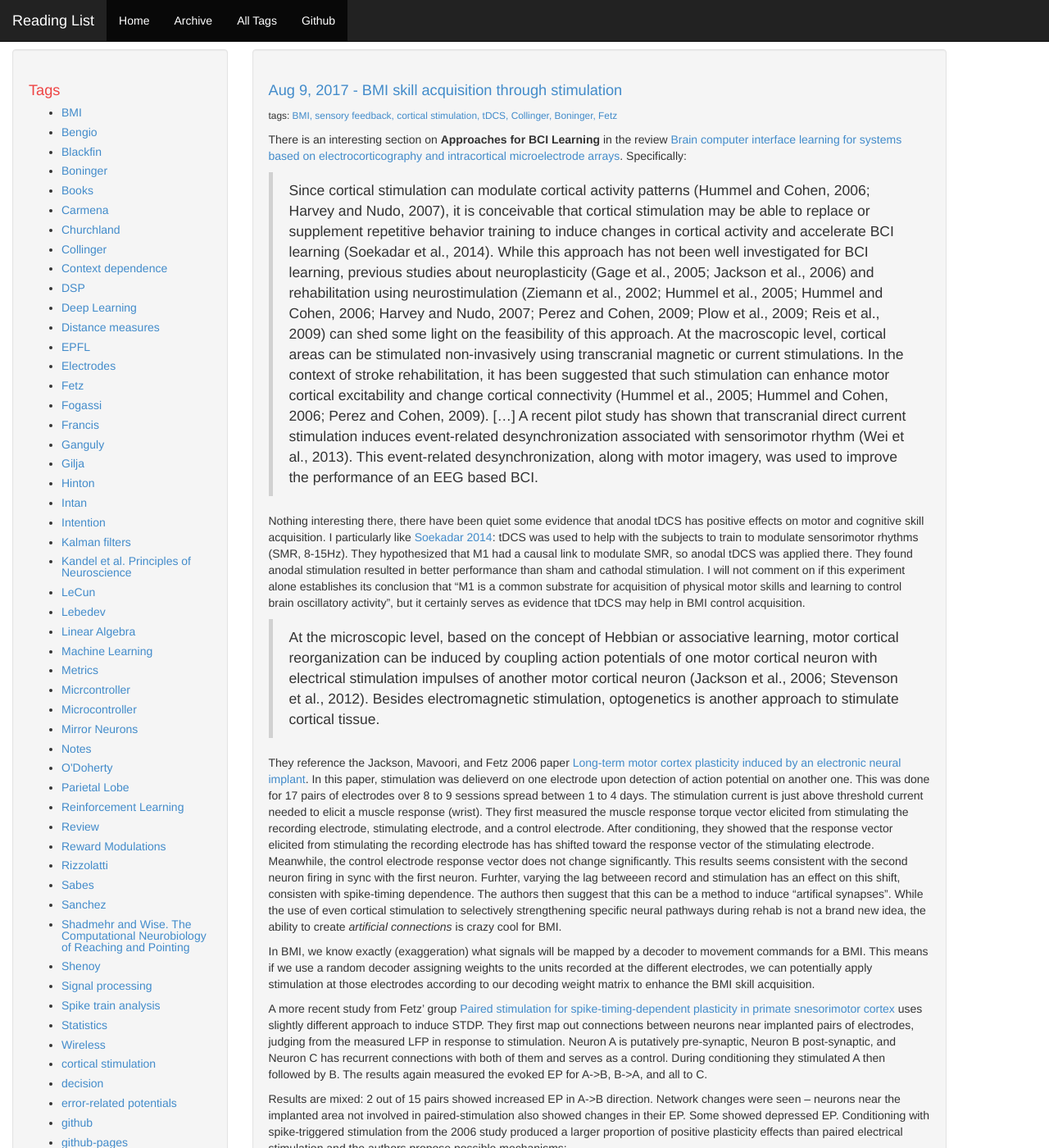
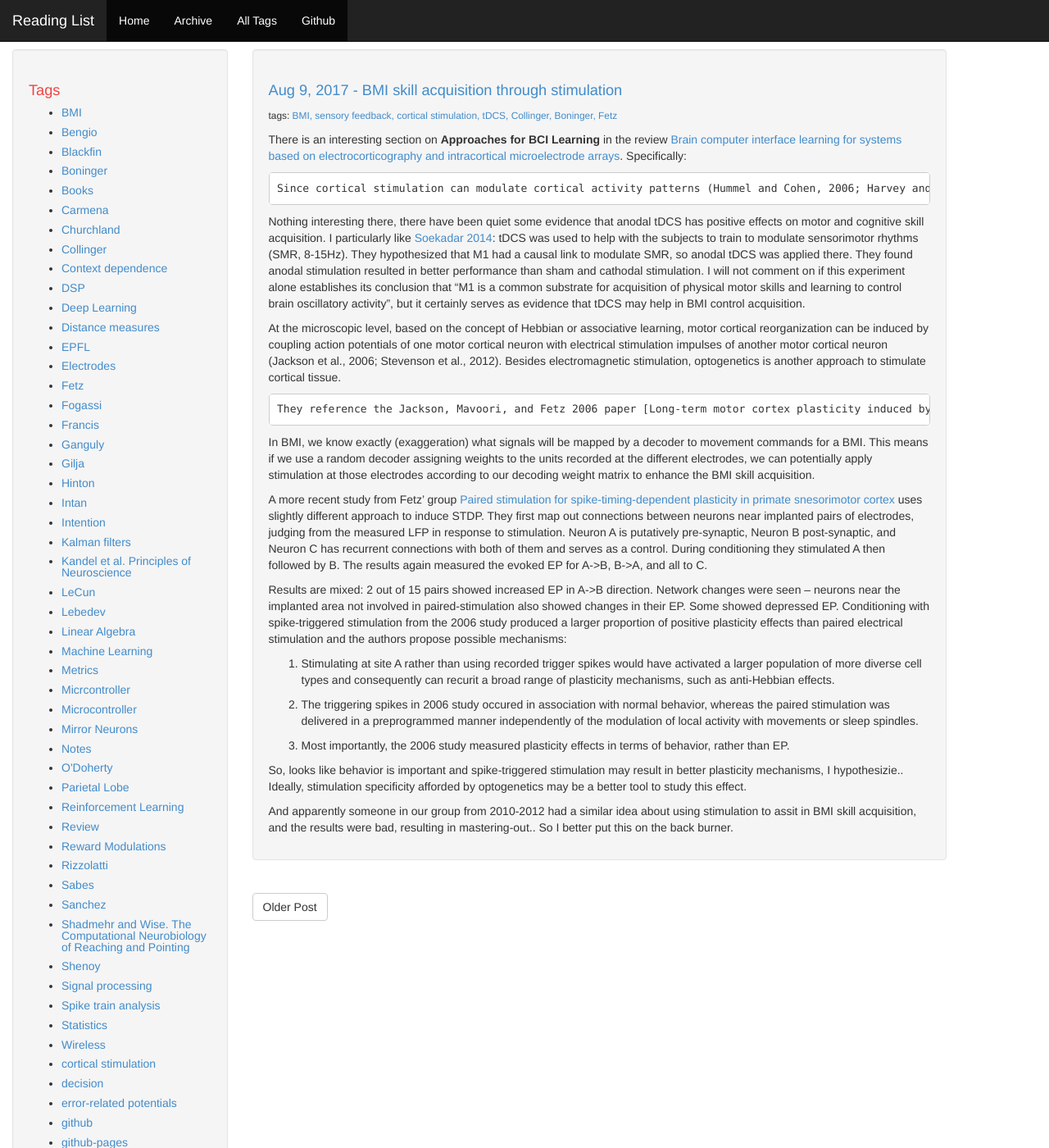
Before and after one commit to allenyin/reading_list, a Jekyll site: the page built from _posts/2017-08-07-BMISkillAcquisitionThruStim.md, in a window 1280 px wide and 1400 px high. Shown: the whole window at 82% size. Built offline with Jekyll 4.4.1, drawn with Linux system fonts in a browser that asks for light colours.

Commit message:
Just changed some formatting

````diff
--- a/_posts/2017-08-07-BMISkillAcquisitionThruStim.md
+++ b/_posts/2017-08-07-BMISkillAcquisitionThruStim.md
@@ -15,13 +15,17 @@ tags:
 
 There is an interesting section on **Approaches for BCI Learning** in the review [Brain computer interface learning for systems based on electrocorticography and intracortical microelectrode arrays](http://journal.frontiersin.org/article/10.3389/fnint.2015.00040/full#h6). Specifically:
 
-> Since cortical stimulation can modulate cortical activity patterns (Hummel and Cohen, 2006; Harvey and Nudo, 2007), it is conceivable that cortical stimulation may be able to replace or supplement repetitive behavior training to induce changes in cortical activity and accelerate BCI learning (Soekadar et al., 2014). While this approach has not been well investigated for BCI learning, previous studies about neuroplasticity (Gage et al., 2005; Jackson et al., 2006) and rehabilitation using neurostimulation (Ziemann et al., 2002; Hummel et al., 2005; Hummel and Cohen, 2006; Harvey and Nudo, 2007; Perez and Cohen, 2009; Plow et al., 2009; Reis et al., 2009) can shed some light on the feasibility of this approach. At the macroscopic level, cortical areas can be stimulated non-invasively using transcranial magnetic or current stimulations. In the context of stroke rehabilitation, it has been suggested that such stimulation can enhance motor cortical excitability and change cortical connectivity (Hummel et al., 2005; Hummel and Cohen, 2006; Perez and Cohen, 2009). [...] A recent pilot study has shown that transcranial direct current stimulation induces event-related desynchronization associated with sensorimotor rhythm (Wei et al., 2013). This event-related desynchronization, along with motor imagery, was used to improve the performance of an EEG based BCI.
+```
+Since cortical stimulation can modulate cortical activity patterns (Hummel and Cohen, 2006; Harvey and Nudo, 2007), it is conceivable that cortical stimulation may be able to replace or supplement repetitive behavior training to induce changes in cortical activity and accelerate BCI learning (Soekadar et al., 2014). While this approach has not been well investigated for BCI learning, previous studies about neuroplasticity (Gage et al., 2005; Jackson et al., 2006) and rehabilitation using neurostimulation (Ziemann et al., 2002; Hummel et al., 2005; Hummel and Cohen, 2006; Harvey and Nudo, 2007; Perez and Cohen, 2009; Plow et al., 2009; Reis et al., 2009) can shed some light on the feasibility of this approach. At the macroscopic level, cortical areas can be stimulated non-invasively using transcranial magnetic or current stimulations. In the context of stroke rehabilitation, it has been suggested that such stimulation can enhance motor cortical excitability and change cortical connectivity (Hummel et al., 2005; Hummel and Cohen, 2006; Perez and Cohen, 2009). [...] A recent pilot study has shown that transcranial direct current stimulation induces event-related desynchronization associated with sensorimotor rhythm (Wei et al., 2013). This event-related desynchronization, along with motor imagery, was used to improve the performance of an EEG based BCI.
+```
 
 Nothing interesting there, there have been quiet some evidence that anodal tDCS has positive effects on motor and cognitive skill acquisition. I particularly like [Soekadar 2014](https://academic.oup.com/cercor/article/25/9/2409/2926054/Enhancing-Hebbian-Learning-to-Control-Brain): tDCS was used to help with the subjects to train to modulate sensorimotor rhythms (SMR, 8-15Hz). They hypothesized that M1 had a causal link to modulate SMR, so anodal tDCS was applied there. They found anodal stimulation resulted in better performance than sham and cathodal stimulation. I will not comment on if this experiment alone establishes its conclusion that "M1 is a common substrate for acquisition of physical motor skills and learning to control brain oscillatory activity", but it certainly serves as evidence that tDCS may help in BMI control acquisition.
 
-> At the microscopic level, based on the concept of Hebbian or associative learning, motor cortical reorganization can be induced by coupling action potentials of one motor cortical neuron with electrical stimulation impulses of another motor cortical neuron (Jackson et al., 2006; Stevenson et al., 2012).  Besides electromagnetic stimulation, optogenetics is another approach to stimulate cortical tissue.
 
+At the microscopic level, based on the concept of Hebbian or associative learning, motor cortical reorganization can be induced by coupling action potentials of one motor cortical neuron with electrical stimulation impulses of another motor cortical neuron (Jackson et al., 2006; Stevenson et al., 2012).  Besides electromagnetic stimulation, optogenetics is another approach to stimulate cortical tissue.
+```
 They reference the Jackson, Mavoori, and Fetz 2006 paper [Long-term motor cortex plasticity induced by an electronic neural implant](https://search.proquest.com/docview/204522626?pq-origsite=gscholar). In this paper, stimulation was delieverd on one electrode upon detection of action potential on another one. This was done for 17 pairs of electrodes over 8 to 9 sessions spread between 1 to 4 days. The stimulation current is just above threshold current needed to elicit a muscle response (wrist). They first measured the muscle response torque vector elicited from stimulating the recording electrode, stimulating electrode, and a control electrode. After conditioning, they showed that the response vector elicited from stimulating the recording electrode has has shifted toward the response vector of the stimulating electrode. Meanwhile, the control electrode response vector does not change significantly. This results seems consistent with the second neuron firing in sync with the first neuron. Furhter, varying the lag betweeen record and stimulation has an effect on this shift, consisten with spike-timing dependence. The authors then suggest that this can be a method to induce "artifical synapses". While the use of even cortical stimulation to selectively strengthening specific neural pathways during rehab is not a brand new idea, the ability to create *artificial connections* is crazy cool for BMI.
+```
 
 In BMI, we know exactly (exaggeration) what signals will be mapped by a decoder to movement commands for a BMI. This means if we use a random decoder assigning weights to the units recorded at the different electrodes, we can potentially apply stimulation at those electrodes according to our decoding weight matrix to enhance the BMI skill acquisition.
 
````
